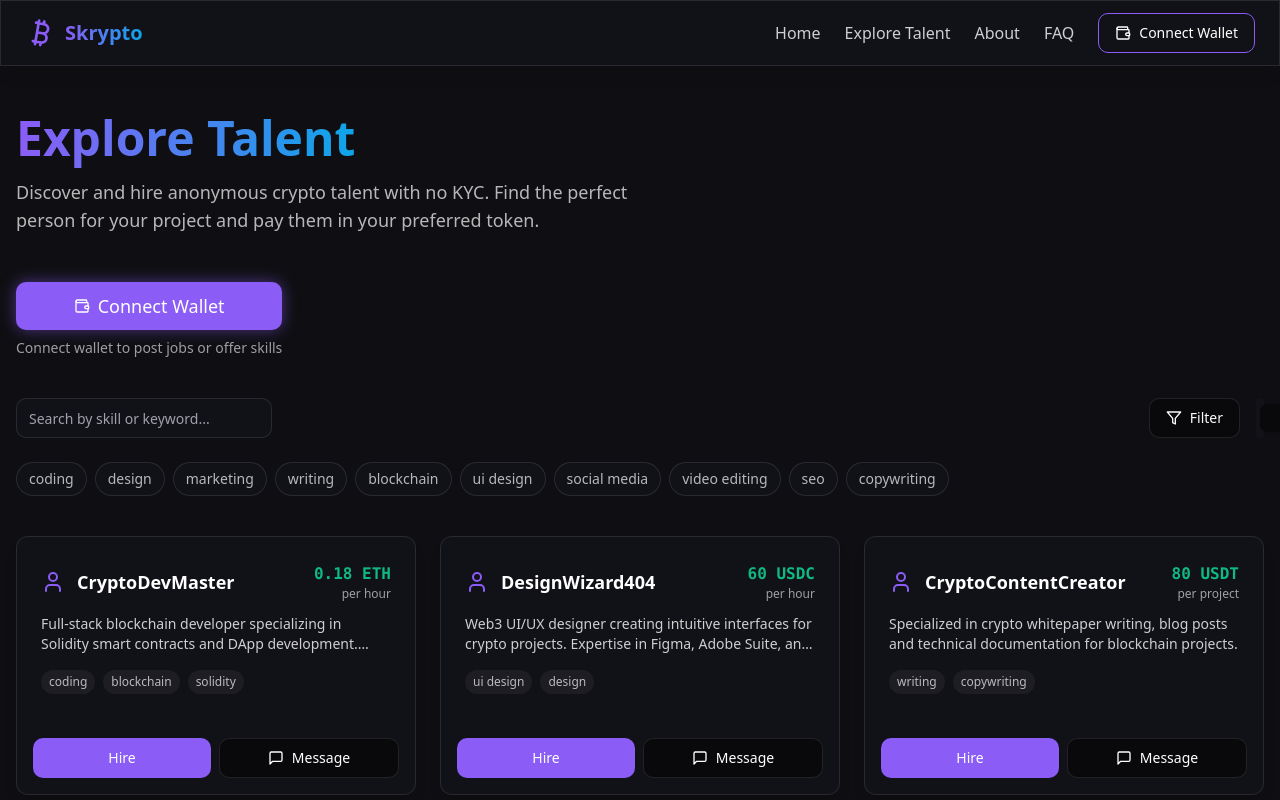
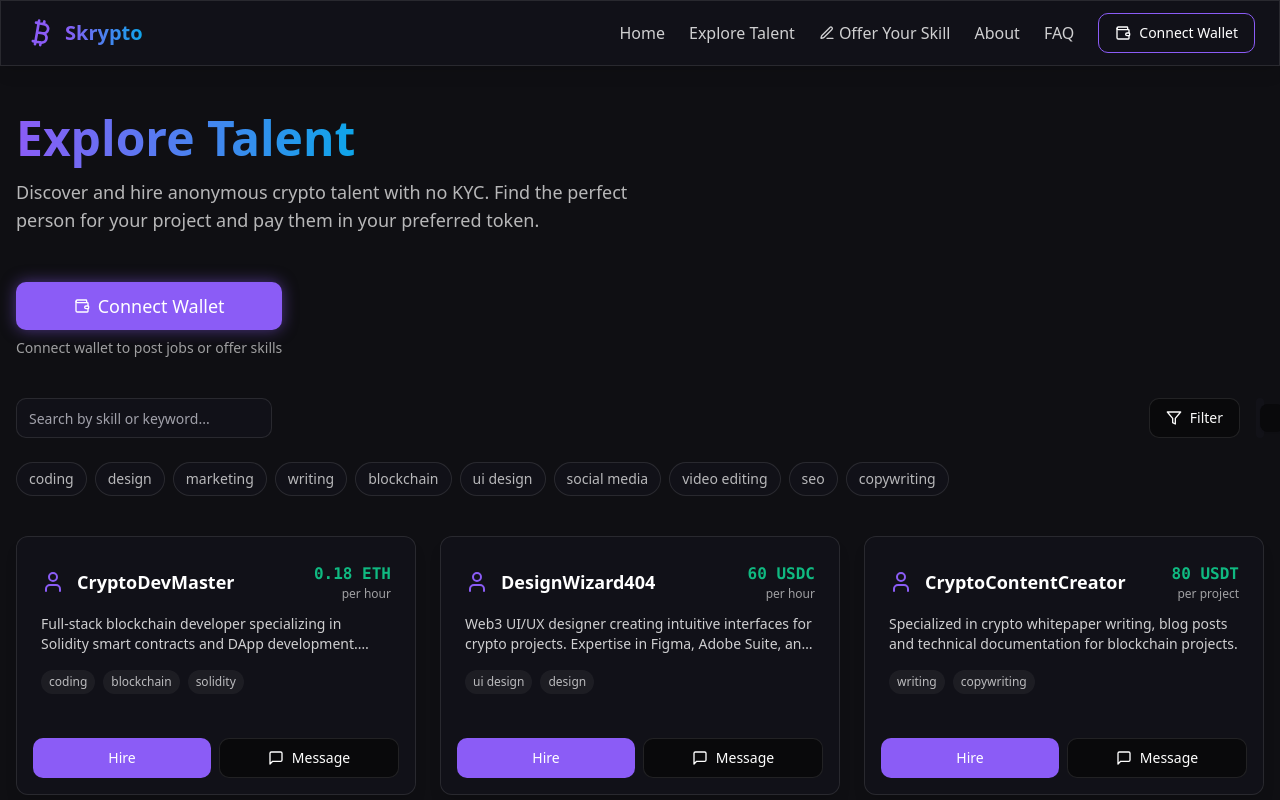
Before and after one commit to nyxiflare/skrypto, a React (Vite) app: page /explore in a window 1280 px wide. Shown: the top 800 px of the page. Built offline with nearby package versions, Linux system fonts and the light colour scheme.

Commit message:
feat: Add "Offer Your Skill" to header
Adds a link to the "Offer Your Skill" page in the main navigation.

```diff
--- a/src/components/Navbar.tsx
+++ b/src/components/Navbar.tsx
@@ -1,7 +1,7 @@
 
 import React, { useState } from 'react';
 import { Button } from "@/components/ui/button";
-import { Wallet, Bitcoin } from 'lucide-react';
+import { Wallet, PenLine, Bitcoin } from 'lucide-react';
 import { Link } from 'react-router-dom';
 
 const Navbar = () => {
@@ -24,6 +24,10 @@ const Navbar = () => {
           </Link>
           <Link to="/explore" className="text-white/80 hover:text-white transition-colors">
             Explore Talent
+          </Link>
+          <Link to="/offer-skill" className="text-white/80 hover:text-white transition-colors flex items-center gap-1">
+            <PenLine size={16} />
+            Offer Your Skill
           </Link>
           <Link to="/about" className="text-white/80 hover:text-white transition-colors">
             About
@@ -85,6 +89,14 @@ const Navbar = () => {
             Explore Talent
           </Link>
           <Link
+            to="/offer-skill"
+            className="block py-2 text-white/80 hover:text-white flex items-center gap-1"
+            onClick={() => setMobileMenuOpen(false)}
+          >
+            <PenLine size={16} />
+            Offer Your Skill
+          </Link>
+          <Link
             to="/about"
             className="block py-2 text-white/80 hover:text-white"
             onClick={() => setMobileMenuOpen(false)}
```
